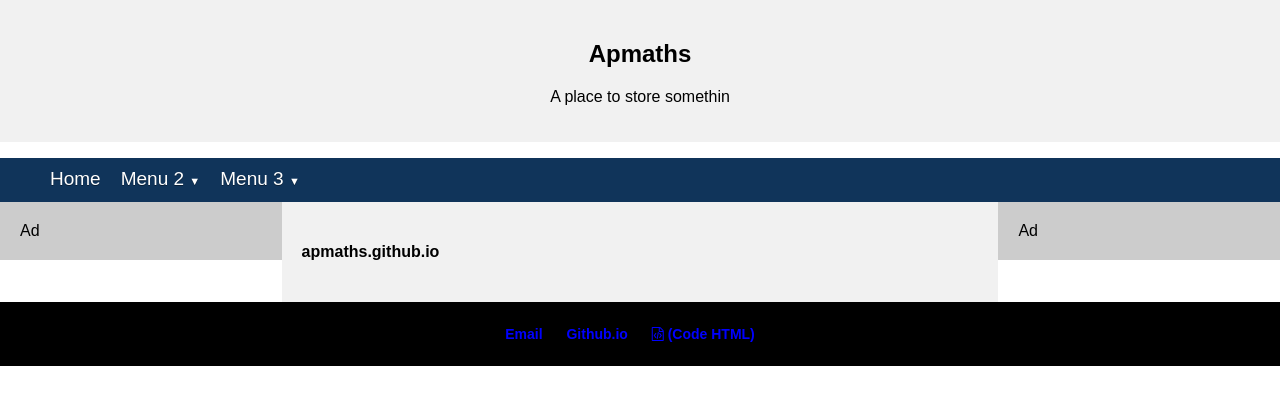
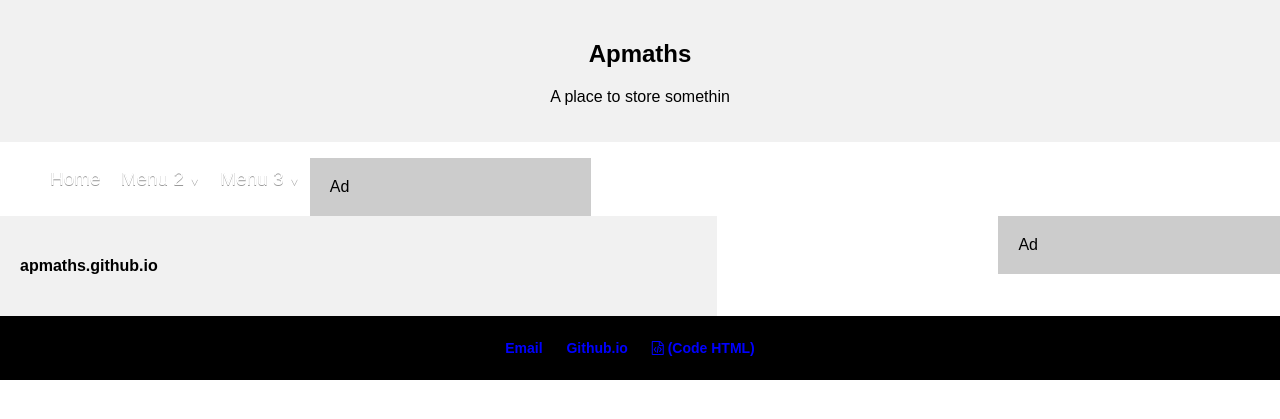
Before and after one commit to hoAngnaMPHan/apmaths.github.io, a Jekyll site: the page built from index.html, in a window 1280 px wide. Shown: the top 419 px of the page. Built offline with Jekyll 4.4.1, drawn with Linux system fonts in a browser that asks for light colours.

Commit message:
Update style.css

```diff
--- a/css/style.css
+++ b/css/style.css
@@ -54,7 +54,6 @@ a:hover { text-decoration: none; color: #808000;}
   width: 100%;
   text-align: left;
   background: #10345A;
-  height: 44px;
 }
 @media only screen(max-width:370px){ .menu-wrap{ height: auto;}}
 .menu {
```
